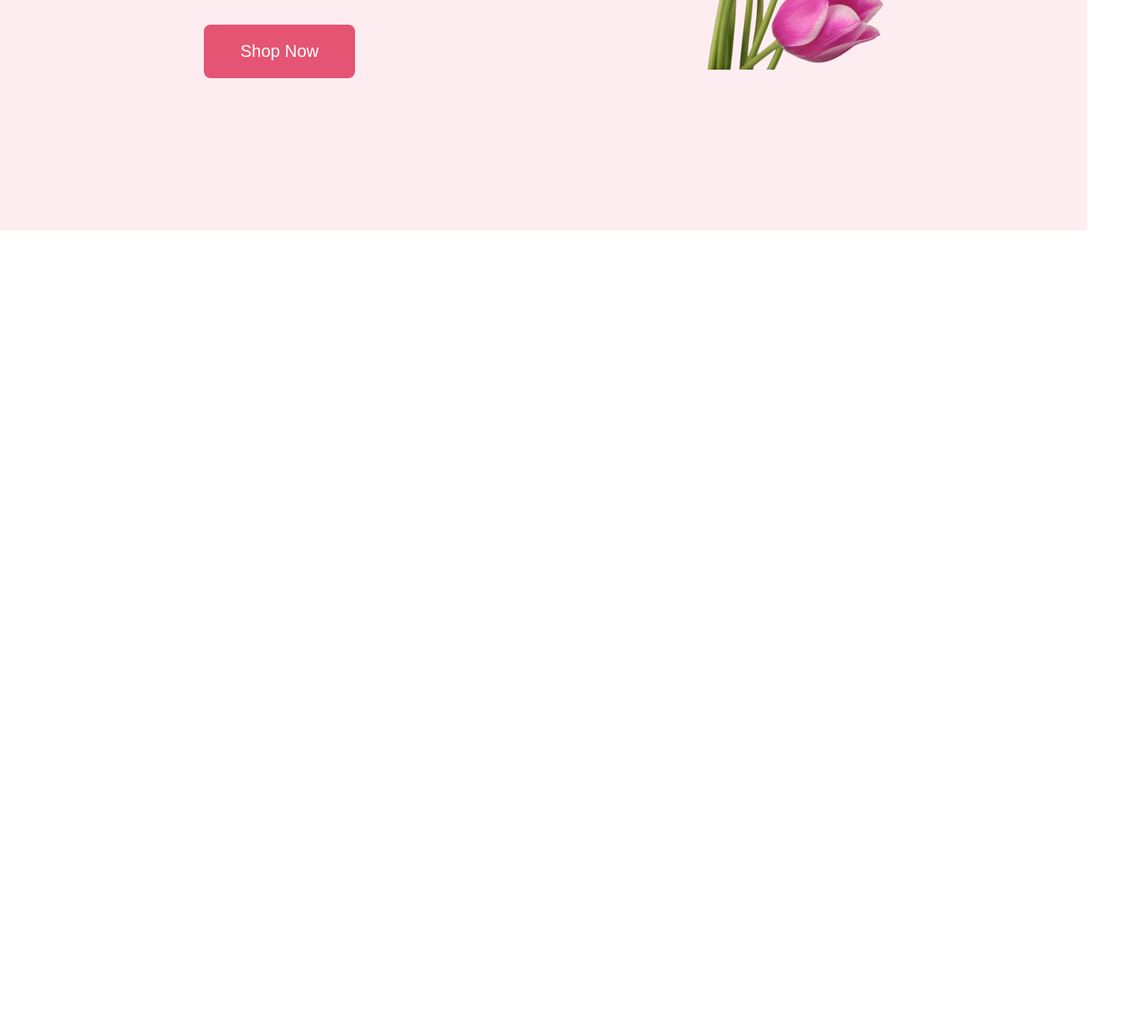
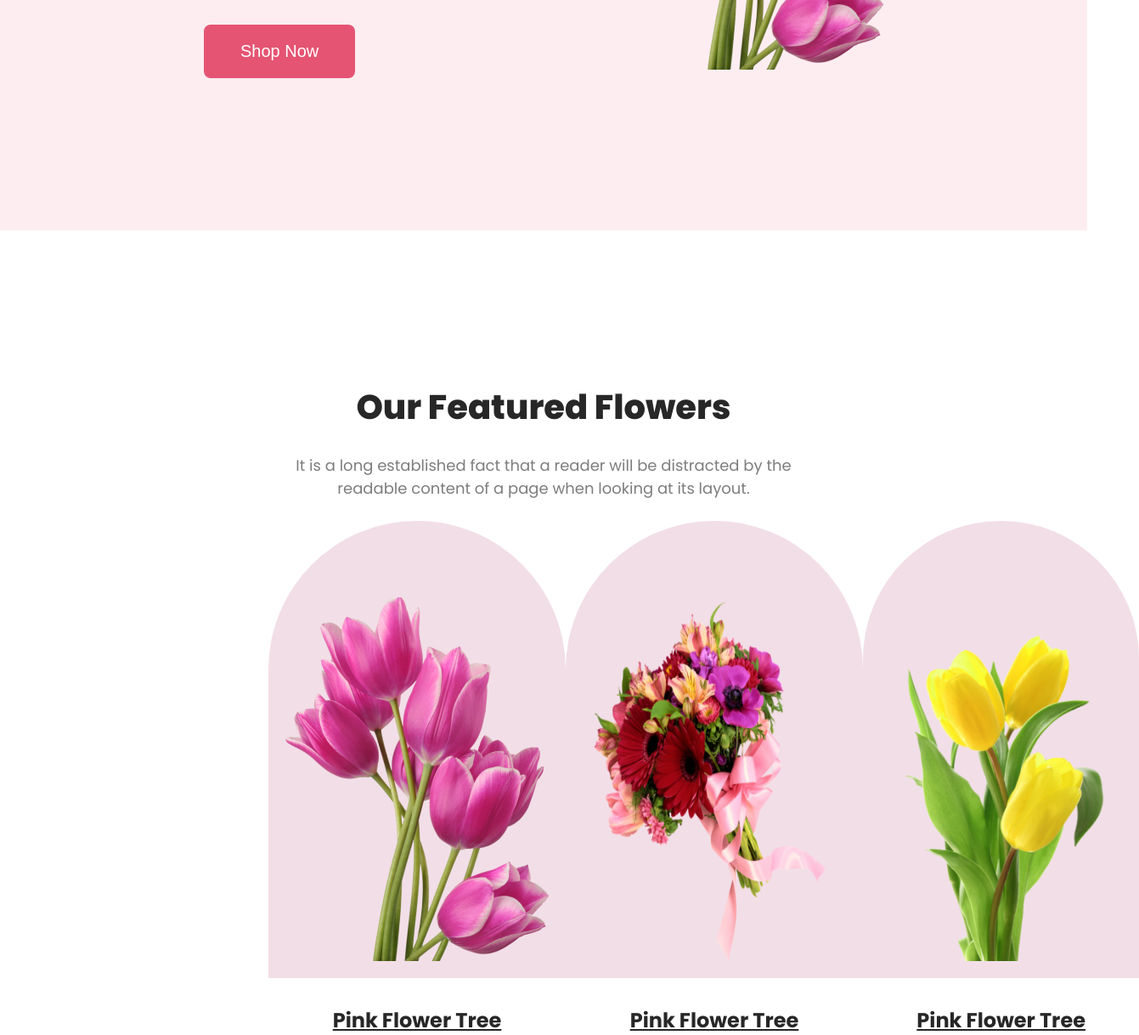
Before and after one commit to shimulbd23/flower-shop, a plain HTML site: page index.html in a window 1280 px wide. Shown: the part 529-1747 px from the top of the page at 85% size, 1341 px wide, since content can reach past the window. Before the commit the page ends 800 px from the top, so only its background shows below. Drawn offline with Linux system fonts and the light colour scheme.

Commit message:
featured flower section done

```diff
--- a/index.html
+++ b/index.html
@@ -30,8 +30,38 @@
             </div>
         </section>
     </header>
+    <!-- main section starts  -->
     <main>
-
+        <!-- featured flowers starts  -->
+        <section class="featured-flowers">
+            <h2 class="section-title">
+                Our Featured Flowers
+            </h2>
+            <p class="featured-flowers-text">
+                It is a long established fact that a reader will be distracted by the readable content of a page when
+                looking at its layout.
+            </p>
+            <div class="featured-flowers-container">
+                <div class="featured-flower-1">
+                    <div class="featured-flowers-photo">
+                        <img class="featured-flowers-display" src="./images/pngwing 6.png" alt="">
+                    </div>
+                    <h6 class="photo-name">Pink Flower Tree</h6>
+                </div>
+                <div class="featured-flower-1">
+                    <div class="featured-flowers-photo">
+                        <img class="featured-flowers-display" src="./images/pngwing 5.png" alt="">
+                    </div>
+                    <h6 class="photo-name">Pink Flower Tree</h6>
+                </div>
+                <div class="featured-flower-1">
+                    <div class="featured-flowers-photo">
+                        <img class="featured-flowers-display" src="./images/pngwing 7.png" alt="">
+                    </div>
+                    <h6 class="photo-name">Pink Flower Tree</h6>
+                </div>
+            </div>
+        </section>
     </main>
     <footer>
 
--- a/style.css
+++ b/style.css
@@ -39,4 +39,57 @@ header {
     color: #FFF;
     font-size: 20px;
     border: 0;
+    cursor: pointer;
 }
+
+/* featured flowers start  */
+.featured-flowers {
+    margin: 178px 316px 0px;
+}
+
+.section-title {
+    text-align: center;
+    color: #272727;
+    font-size: 40px;
+    font-weight: 800;
+}
+
+.featured-flowers-text {
+    color: rgba(39, 39, 39, 0.60);
+    text-align: center;
+    font-size: 18px;
+    font-weight: 400;
+    margin: 25px 0px;
+}
+
+.featured-flowers-photo {
+    border-radius: 300px 300px 0px 0px;
+    background: rgba(167, 33, 98, 0.15);
+    max-width: 464px;
+    height: 538px;
+    display: flex;
+    justify-content: center;
+    align-items: flex-end;
+}
+
+.featured-flowers-display {
+    max-width: 310px;
+    height: 428px;
+    padding: 20px;
+}
+
+
+
+.photo-name {
+    text-decoration: underline;
+    margin-top: 32px;
+    color: #272727;
+    text-align: center;
+    font-size: 24px;
+    font-weight: 700;
+}
+
+.featured-flowers-container {
+    display: flex;
+    justify-content: space-around;
+}
```
